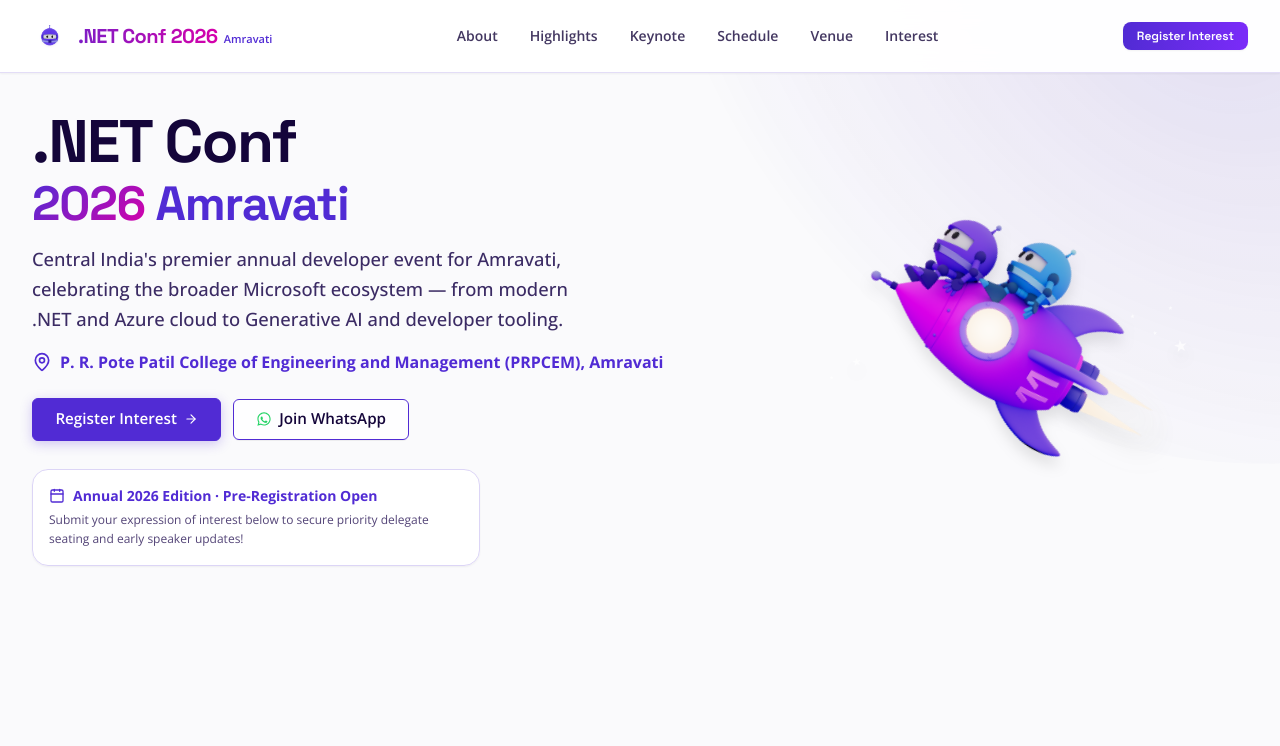
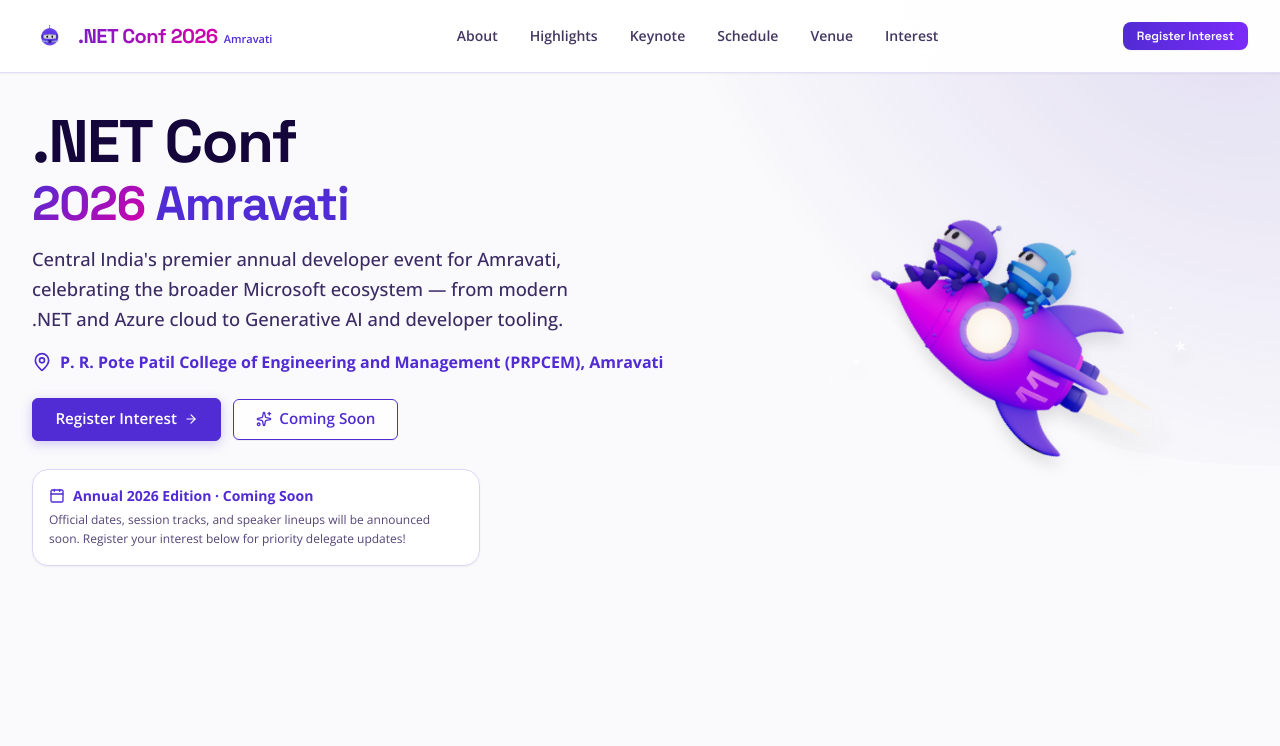
Before and after one commit to mscprpcem/dnc26, a React (Vite) app: page / in a window 1280 px wide. Shown: the top 746 px of the page. Built offline with nearby package versions, Linux system fonts and the light colour scheme.

Commit message:
refactor: remove WhatsApp from hero and replace with coming soon, remove internal Google Sheet text from interest form UI

```diff
--- a/src/components/Hero/Hero.jsx
+++ b/src/components/Hero/Hero.jsx
@@ -1,6 +1,5 @@
 import React from 'react';
-import { ArrowRight, Calendar, MapPin } from 'lucide-react';
-import { WhatsAppIcon } from '../ui/SocialIcons.jsx';
+import { ArrowRight, Calendar, MapPin, Sparkles } from 'lucide-react';
 import { eventData } from '../../data/event.js';
 
 export const Hero = () => {
@@ -45,25 +44,20 @@
                 <ArrowRight className="w-3.5 h-3.5" />
               </a>
 
-              <a
-                href={eventData.socialLinks.whatsapp}
-                target="_blank"
-                rel="noopener noreferrer"
-                className="dotnet-outline-btn-accent text-xs sm:text-sm py-2.5 sm:py-3 px-4 sm:px-5 font-semibold flex items-center justify-center gap-2 bg-white/90 shadow-2xs transition-all hover:scale-102 active:scale-98 cursor-pointer text-[#128C7E] hover:text-[#075E54]"
-              >
-                <WhatsAppIcon className="w-4 h-4 text-[#25D366]" />
-                <span className="text-[#14053A]">Join WhatsApp</span>
-              </a>
+              <div className="dotnet-outline-btn-accent text-xs sm:text-sm py-2.5 sm:py-3 px-4 sm:px-5 font-bold flex items-center justify-center gap-2 bg-white/90 shadow-2xs select-none text-[#512BD4] border border-[#DCD5F6]">
+                <Sparkles className="w-4 h-4 text-[#512BD4]" />
+                <span>Coming Soon</span>
+              </div>
             </div>
 
-            {/* Pre-Registration Notice Card */}
+            {/* Announcement Notice Card */}
             <div className="w-full max-w-md bg-white/90 backdrop-blur-md rounded-xl sm:rounded-2xl border border-[#DCD5F6] p-3.5 sm:p-4 shadow-xs">
               <div className="flex items-center gap-2 text-xs sm:text-sm font-bold text-[#512BD4] mb-1">
                 <Calendar className="w-4 h-4 text-[#512BD4] shrink-0" />
-                <span>Annual 2026 Edition · Pre-Registration Open</span>
+                <span>Annual 2026 Edition · Coming Soon</span>
               </div>
               <p className="text-xs text-[#190649]/75 leading-relaxed">
-                Submit your expression of interest below to secure priority delegate seating and early speaker updates!
+                Official dates, session tracks, and speaker lineups will be announced soon. Register your interest below for priority delegate updates!
               </p>
             </div>
 
--- a/src/components/InterestForm/InterestForm.jsx
+++ b/src/components/InterestForm/InterestForm.jsx
@@ -96,7 +96,7 @@
                   Interest Recorded Successfully!
                 </h3>
                 <p className="text-sm sm:text-base text-[#190649]/80 max-w-md mx-auto leading-relaxed">
-                  Thank you, <strong className="text-[#512BD4]">{formData.fullName}</strong>! Your response has been logged into our delegate sheets. Priority pass updates will be sent to your email and WhatsApp.
+                  Thank you, <strong className="text-[#512BD4]">{formData.fullName}</strong>! Your expression of interest has been registered. Priority delegate updates will be sent to your registered email and WhatsApp.
                 </p>
               </div>
 
@@ -282,7 +282,7 @@
                   {isSubmitting ? (
                     <>
                       <div className="w-5 h-5 border-2 border-white border-t-transparent rounded-full animate-spin" />
-                      <span>Syncing to Sheets...</span>
+                      <span>Submitting...</span>
                     </>
                   ) : (
                     <>
@@ -291,9 +291,6 @@
                     </>
                   )}
                 </button>
-                <p className="text-[11px] text-[#190649]/60 mt-2.5 text-center">
-                  🔒 Your details will be recorded directly into the official Microsoft Student Club PRPCEM Google Sheet.
-                </p>
               </div>
 
             </form>
```
